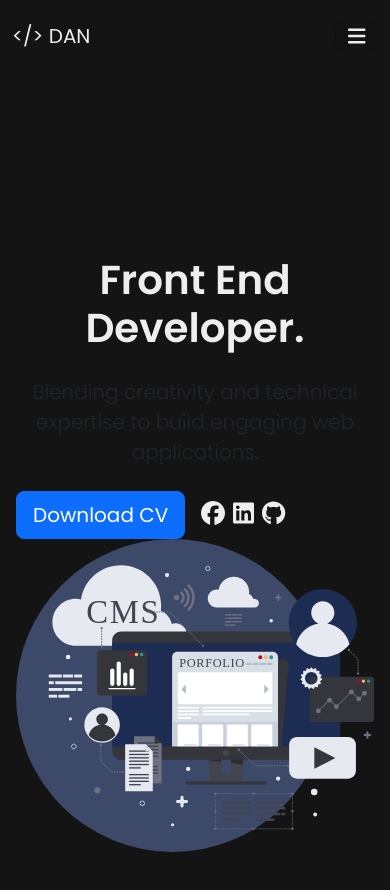
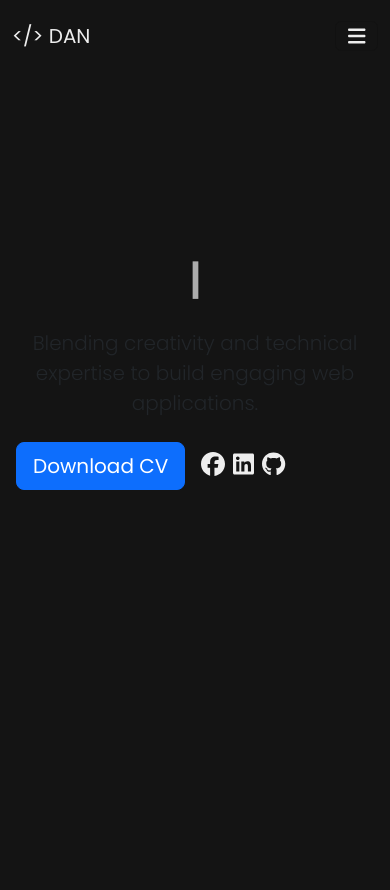
Before and after one commit to DAnoche/My-Porpolio, a React (Create React App) app: page / in a window 390 px wide. Shown: the top 890 px of the page. Built offline with nearby package versions, Linux system fonts and the light colour scheme.

Commit message:
Add typewriter effect on Hero Header

```diff
--- a/package.json
+++ b/package.json
@@ -15,6 +15,8 @@
     "react-icons": "^4.8.0",
     "react-router-dom": "^6.10.0",
     "react-scripts": "5.0.1",
+    "react-simple-typewriter": "^5.0.1",
+    "typewriter-effect": "^2.19.0",
     "web-vitals": "^2.1.4"
   },
   "scripts": {
--- a/src/Components/hero.jsx
+++ b/src/Components/hero.jsx
@@ -1,11 +1,6 @@
 import React from "react";
+import Typewriter from "typewriter-effect";
 import { FontAwesomeIcon } from "@fortawesome/react-fontawesome";
-import {
-  faBars,
-  faTimes,
-  faMoon,
-  faSun,
-} from "@fortawesome/free-solid-svg-icons";
 import { library } from "@fortawesome/fontawesome-svg-core";
 import { fab } from "@fortawesome/free-brands-svg-icons";
 import { fas } from "@fortawesome/free-solid-svg-icons";
@@ -18,10 +13,19 @@ function HeroSection(props) {
       <div className="container p-3">
         <div className="row justify-content-center align-items-center text-center text-md-start">
           <div className="col-md-5 text-center text-md-start">
-            <h1>
-              <p className="hero-header display-2 fw-bold">
-                Front End Developer.
-              </p>
+            <h1 className="hero-header display-2 fw-bold">
+              <Typewriter
+                onInit={(typewriter) => {
+                  typewriter
+                    .typeString("Hi!, I`m DIETHER,")
+                    .pauseFor(1000)
+                    .deleteAll()
+                    .typeString("Front End Developer.")
+                    .pauseFor(2000)
+                    .pauseFor(1000)
+                    .start();
+                }}
+              />
             </h1>
             <p className="lead my-4">
               Blending creativity and technical expertise to build engaging web
@@ -54,7 +58,7 @@ function HeroSection(props) {
               </a>
             </div>
           </div>
-          <div className="col-md-5 text-center d-md-block">
+          <div className="col-md-5 text-center d-none d-md-block">
             <img
               className="image-fluid"
               src={"./assets/hero-pic.svg"}
--- a/src/Components/navbar.jsx
+++ b/src/Components/navbar.jsx
@@ -71,16 +71,16 @@ function Navbar(props) {
                 checked={props.theme === "dark"}
                 onChange={props.toggleTheme}
               />
-              <label for="switch"></label>
+              <label htmlFor="switch"></label>
             </li>
           </ul>
           {/* Social Links and Contact Info */}
           <div className="nav-social text-center d-block d-md-none">
             <p className="lead ms-2">My Social Links.</p>
-            <div class="nav-social container">
-              <div class="row">
-                <div class="col-md-12">
-                  <span class="d-block mb-3">
+            <div className="nav-social container">
+              <div className="row">
+                <div className="col-md-12">
+                  <span className="d-block mb-3">
                     <a
                       href="https://www.facebook.com/DietherNoche"
                       target="_blank"
@@ -92,7 +92,7 @@ function Navbar(props) {
                       Facebook
                     </a>
                   </span>
-                  <span class="d-block mb-3">
+                  <span className="d-block mb-3">
                     <a
                       href="https://www.linkedin.com/in/diether-noche-010356145/"
                       target="_blank"
@@ -104,7 +104,7 @@ function Navbar(props) {
                       LinkedIn
                     </a>
                   </span>
-                  <span class="d-block mb-3">
+                  <span className="d-block mb-3">
                     <a href="https://github.com/DAnoche" target="_blank">
                       <FontAwesomeIcon
                         icon={["fab", "github"]}
@@ -119,18 +119,18 @@ function Navbar(props) {
           </div>
           <div className="nav-social text-center d-block d-md-none">
             <p className="lead ms-2 mt-3">Contact Details.</p>
-            <div class="nav-social container">
-              <div class="row">
-                <div class="col-md-12">
-                  <span class="d-block mb-3">
+            <div className="nav-social container">
+              <div className="row">
+                <div className="col-md-12">
+                  <span className="d-block mb-3">
                     <FontAwesomeIcon icon={["fas", "envelope"]} />
                     &nbsp;diether.noche@gmail.com
                   </span>
-                  <span class="d-block mb-3">
+                  <span className="d-block mb-3">
                     <FontAwesomeIcon icon={["fas", "phone"]} />
                     &nbsp;(+63)955 055 5469
                   </span>
-                  <span class="d-block mb-3">
+                  <span className="d-block mb-3">
                     <FontAwesomeIcon icon={["fas", "map-marker-alt"]} />
                     &nbsp;Batangas, Philippines
                   </span>
```
Also changed, not shown: 1 other file (tests, documents, lock files or other folders).
